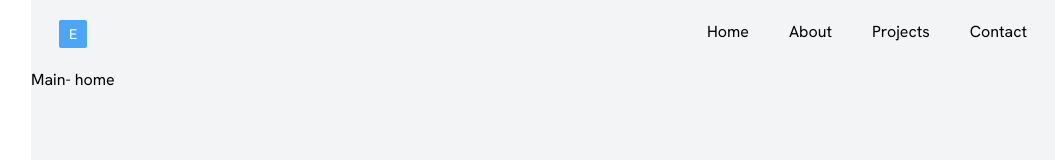
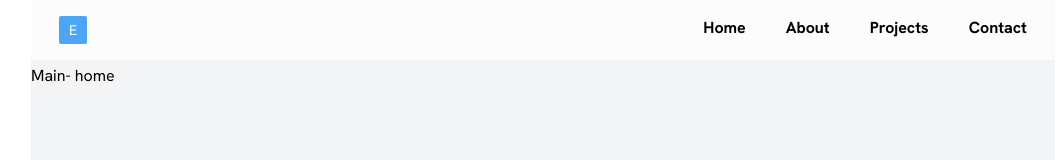
Before and after one commit to Esther-tech/portfolio-2024, a Next.js app: page / in a window 1280 px wide. Shown: the top 160 px of the page, without its empty margins (97-1155 px from the left). Built offline with nearby package versions, Linux system fonts and the light colour scheme.

Commit message:
desktop and mobile navbar

```diff
--- a/app/layout.tsx
+++ b/app/layout.tsx
@@ -22,7 +22,7 @@ export default function RootLayout({
       <body className={inter.className}>
         <Container>
           <Header />
-          {children}
+          <div className="pt-16">{children}</div>
           <Footer />
         </Container>
       </body>
--- a/components/header.tsx
+++ b/components/header.tsx
@@ -1,35 +1,19 @@
 "use client";
 import Link from "next/link";
 import React, { useState } from "react";
-import NavItem from "./navItem";
+import Navbar from "./navbar";
 import { Bars3Icon, XMarkIcon } from "@heroicons/react/24/solid";
-
-const navItems = [
-  {
-    title: "Home",
-    href: "/",
-  },
-  { title: "About", href: "/about" },
-  {
-    title: "Projects",
-    href: "/projects",
-  },
-  {
-    title: "Contact",
-    href: "/contact",
-  },
-];
 
 export default function Header() {
   const [navOpen, setNavOpen] = useState<boolean>(false);
   return (
-    <header className="flex justify-between py-5 px-7">
+    <header className=" max-w-screen-lg m-auto fixed left-0 right-0 top-0 flex justify-between py-4 px-7 bg-white bg-opacity-70">
       <Link href="/">
         <div className="bg-[#4da5f5] px-2.5 py-1 rounded-sm text-white text-sm">
           E
         </div>
       </Link>
-      <div className="mobile-nav md:hidden">
+      <div className="mobile-nav flex md:hidden flex-col items-end pt-1 gap-2 w-full">
         <button onClick={() => setNavOpen(!navOpen)}>
           {navOpen ? (
             <XMarkIcon className="h-5 w-5" />
@@ -37,17 +21,14 @@ export default function Header() {
             <Bars3Icon className="h-5 w-5" />
           )}
         </button>
+        {navOpen && (
+          <ul className="flex flex-col gap-2 mr-2">
+            <Navbar />
+          </ul>
+        )}
       </div>
-
       <ul className="desktop-nav hidden md:flex gap-10">
-        {navItems.map((item, i) => {
-          const { title, href } = item;
-          return (
-            <li key={i}>
-              <NavItem title={title} href={href} />
-            </li>
-          );
-        })}
+        <Navbar />
       </ul>
     </header>
   );
--- a/components/navItem.tsx
+++ /dev/null
@@ -1,12 +0,0 @@
-import React from "react";
-import Link from "next/link";
-
-export default function NavItem({
-  title,
-  href,
-}: {
-  title: string;
-  href: string;
-}) {
-  return <Link href={href}>{title}</Link>;
-}
--- /dev/null
+++ b/components/navbar.tsx
@@ -0,0 +1,33 @@
+import React from "react";
+import Link from "next/link";
+
+const navItems = [
+  {
+    title: "Home",
+    href: "/",
+  },
+  { title: "About", href: "/about" },
+  {
+    title: "Projects",
+    href: "/projects",
+  },
+  {
+    title: "Contact",
+    href: "/contact",
+  },
+];
+
+export default function Navbar() {
+  return (
+    <>
+      {navItems.map((item, i) => {
+        const { title, href } = item;
+        return (
+          <li key={i} className="font-bold">
+            <Link href={href}>{title}</Link>
+          </li>
+        );
+      })}
+    </>
+  );
+}
```
